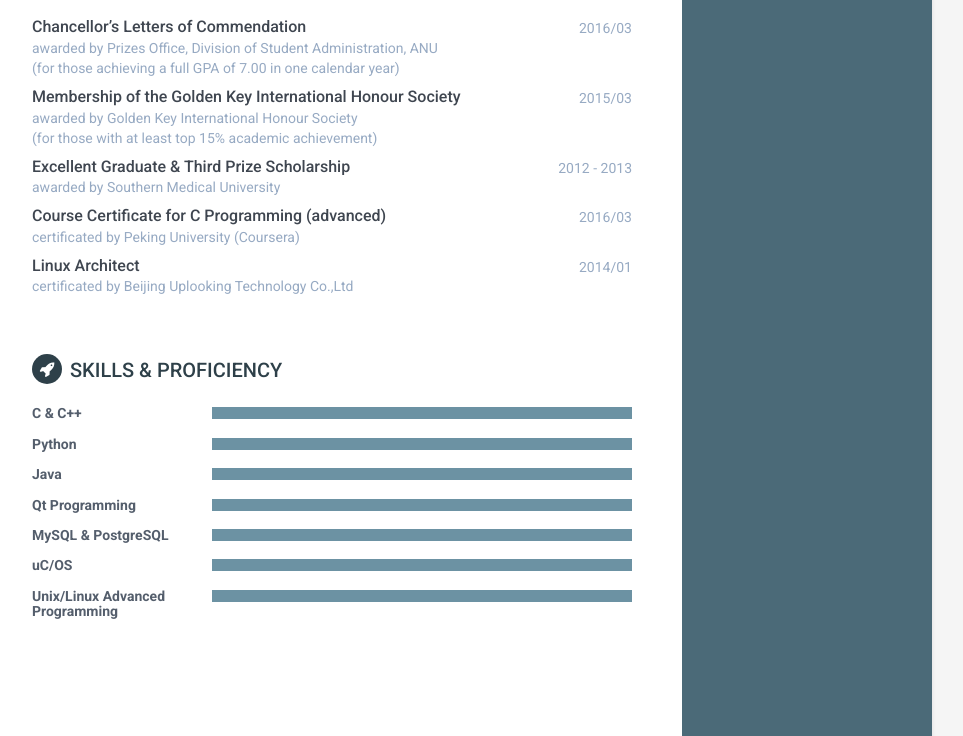
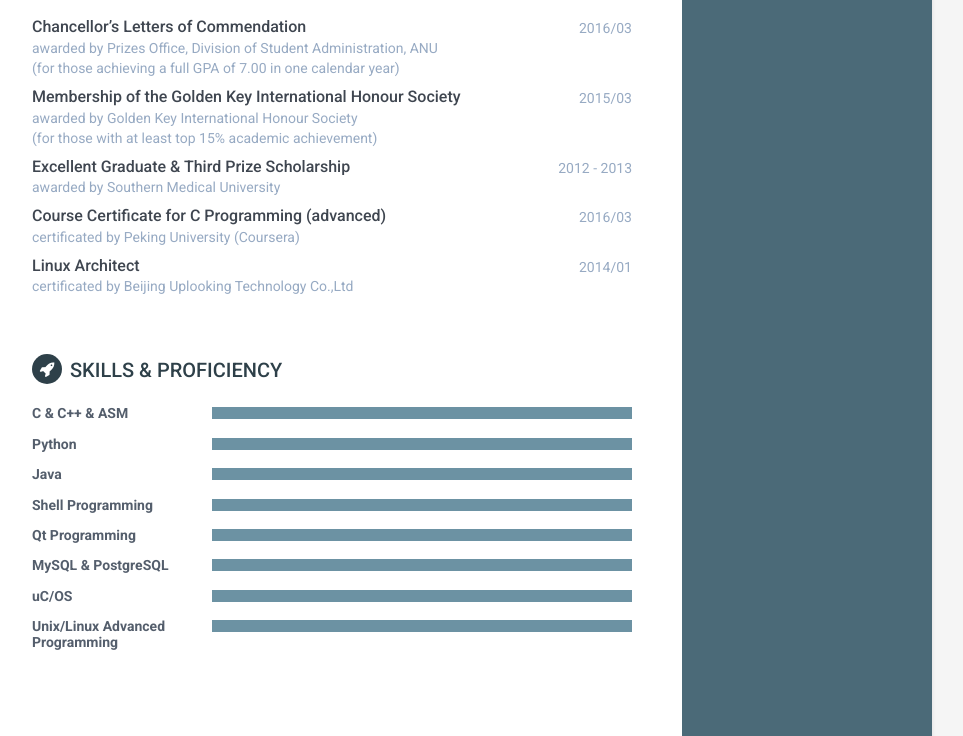
Before and after one commit to thomas-liao/thomas-liao.github.io, a Jekyll site: the page built from index.html, in a window 1280 px wide and 900 px high, scrolled down 1109 px, cut to the strip 0-736 px from the top of the window. Shown: the whole strip, without its empty margins (188-1151 px from the left). Built offline with Jekyll 4.4.1, drawn with Linux system fonts in a browser that asks for light colours.

Commit message:
update skills info

```diff
--- a/_includes/skills.html
+++ b/_includes/skills.html
@@ -2,9 +2,9 @@
                 <h2 class="section-title"><i class="fa fa-rocket"></i>Skills &amp; Proficiency</h2>
                 <div class="skillset">
                     <div class="item">
-                        <h3 class="level-title">C &amp; C++</h3>
+                        <h3 class="level-title">C &amp; C++ &amp; ASM</h3>
                         <div class="level-bar">
-                            <div class="level-bar-inner" data-level="95%">
+                            <div class="level-bar-inner" data-level="97%">
                             </div>
                         </div><!--//level-bar-->
                     </div><!--//item-->
@@ -21,6 +21,14 @@
                         <h3 class="level-title">Java</h3>
                         <div class="level-bar">
                             <div class="level-bar-inner" data-level="90%">
+                            </div>
+                        </div><!--//level-bar-->
+                    </div><!--//item-->
+
+                    <div class="item">
+                        <h3 class="level-title">Shell Programming</h3>
+                        <div class="level-bar">
+                            <div class="level-bar-inner" data-level="85%">
                             </div>
                         </div><!--//level-bar-->
                     </div><!--//item-->
@@ -44,7 +52,7 @@
                     <div class="item">
                         <h3 class="level-title">uC/OS</h3>
                         <div class="level-bar">
-                            <div class="level-bar-inner" data-level="70%">
+                            <div class="level-bar-inner" data-level="75%">
                             </div>
                         </div><!--//level-bar-->
                     </div><!--//item-->
```
